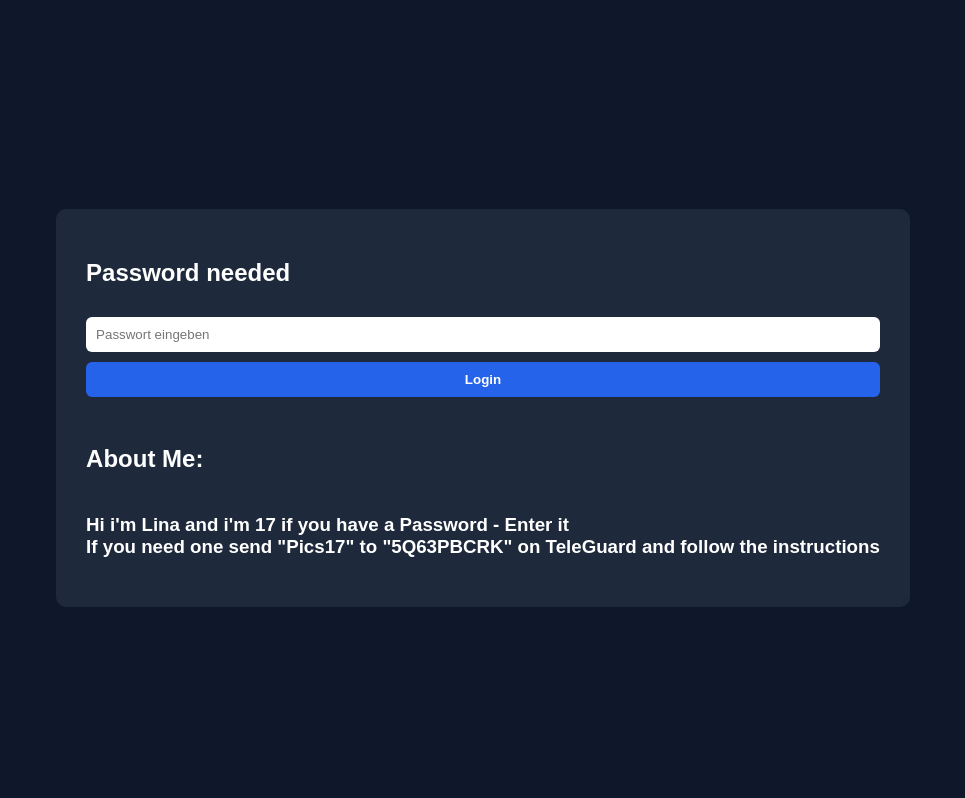
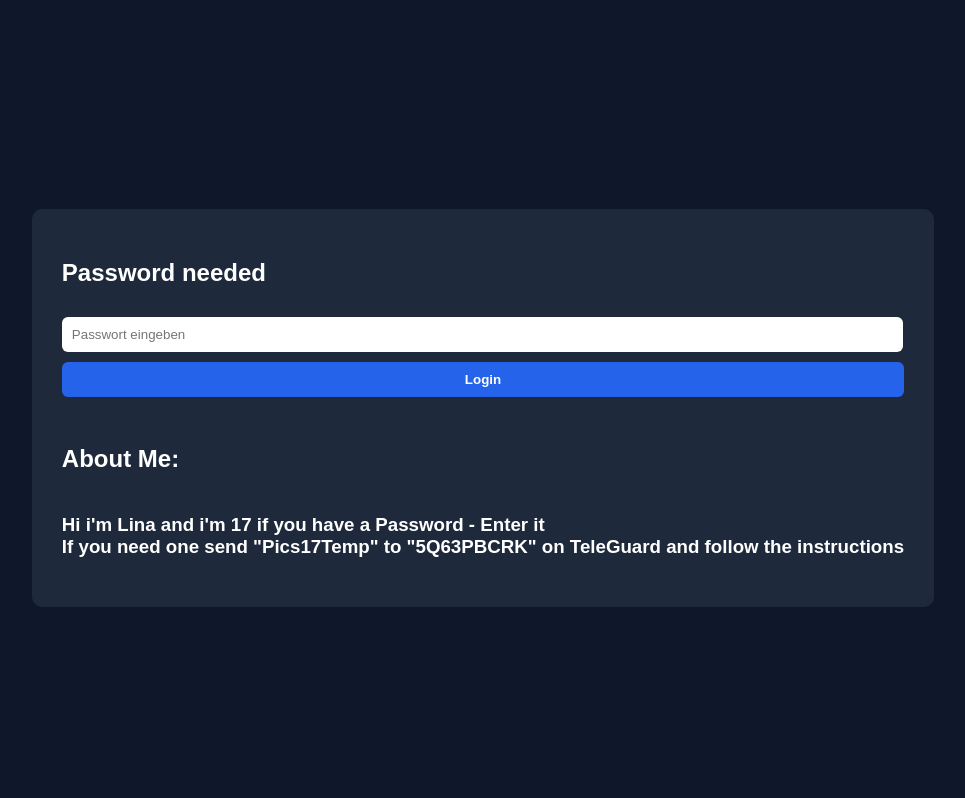
Before and after one commit to Quatschi2215/temp, a Flask app: page / in a window 1280 px wide. Shown: the top 798 px of the page, without its empty margins (157-1122 px from the left). Run offline with Flask 3, Linux system fonts and the light colour scheme.

Commit message:
Update index.html

```diff
--- a/templates/index.html
+++ b/templates/index.html
@@ -18,7 +18,7 @@
     <button type="submit">Login</button>
     {% if error %}<div class="error">{{ error }}</div>{% endif %}
     <h2><br>About Me:</h2>
-  <h3><br>Hi i'm Lina and i'm 17 if you have a Password - Enter it <br>If you need one send "Pics17" to "5Q63PBCRK" on TeleGuard and follow the instructions</h3>
+  <h3><br>Hi i'm Lina and i'm 17 if you have a Password - Enter it <br>If you need one send "Pics17Temp" to "5Q63PBCRK" on TeleGuard and follow the instructions</h3>
   </form>
 </body>
 </html>
```
